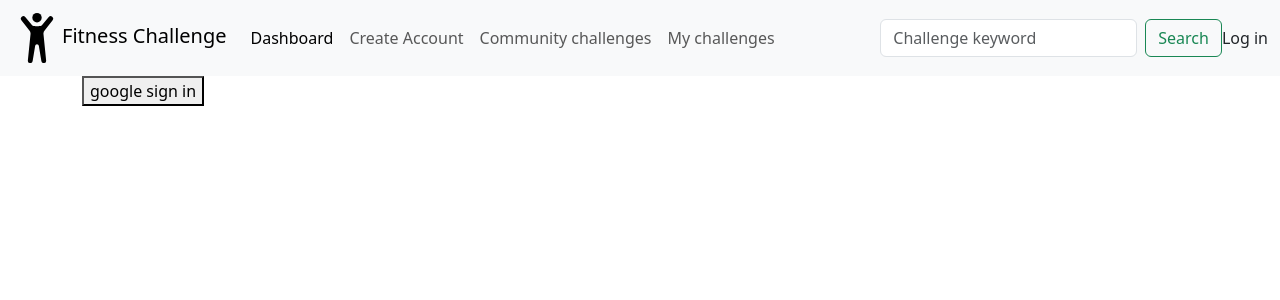
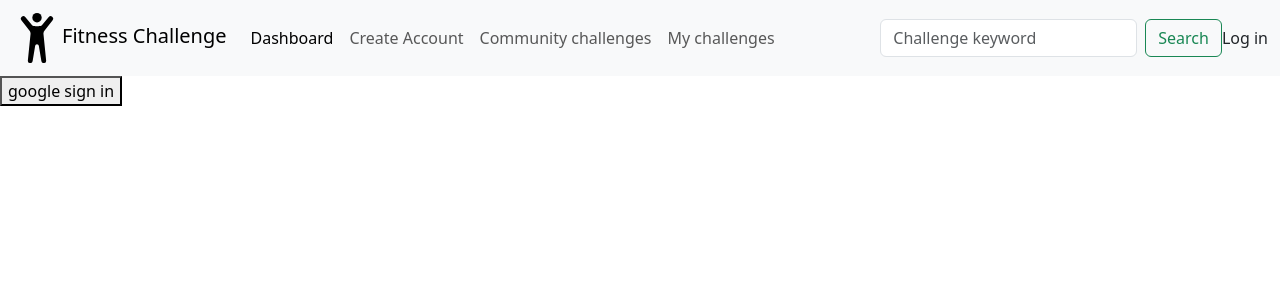
Before and after one commit to robert-brumleve/crowd-sourced-fitness-challenge-app, a React (Create React App) app in the folder frontend/: page /chatroom in a window 1280 px wide. Shown: the top 300 px of the page. Built offline with nearby package versions, Linux system fonts and the light colour scheme; no server answers.

Commit message:
renamed class container to somethign else to avoid other file referencing chatroom css

```diff
--- a/frontend/src/chat/ChatRoom.js
+++ b/frontend/src/chat/ChatRoom.js
@@ -28,7 +28,7 @@ function ChatRoom() {
   }, [fetchUserInfo]);
 
   return (
-    <div className="container">
+    <div className="chatContainer">
       {currentUser ? (
         <>
           <ChatList />
--- a/frontend/src/chat/chatroom.css
+++ b/frontend/src/chat/chatroom.css
@@ -1,4 +1,4 @@
-.container {
+.chatContainer {
     display: flex;
     height:80vh;
 }
```
